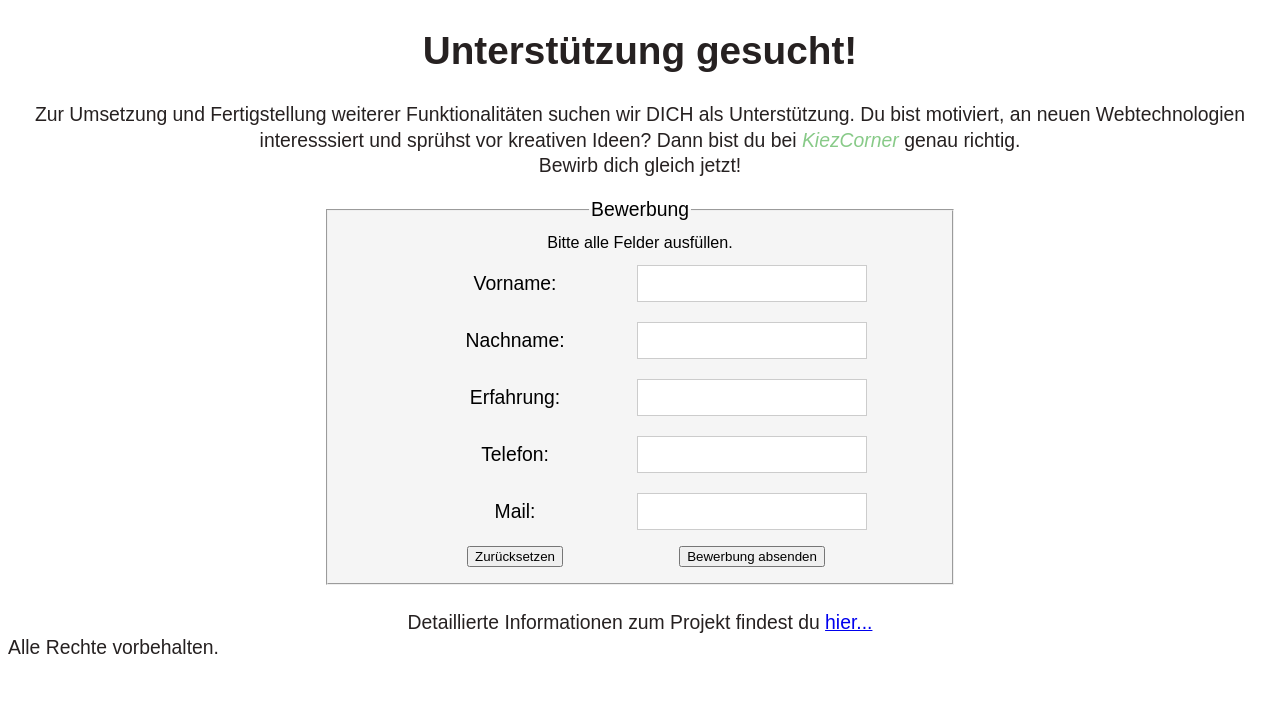
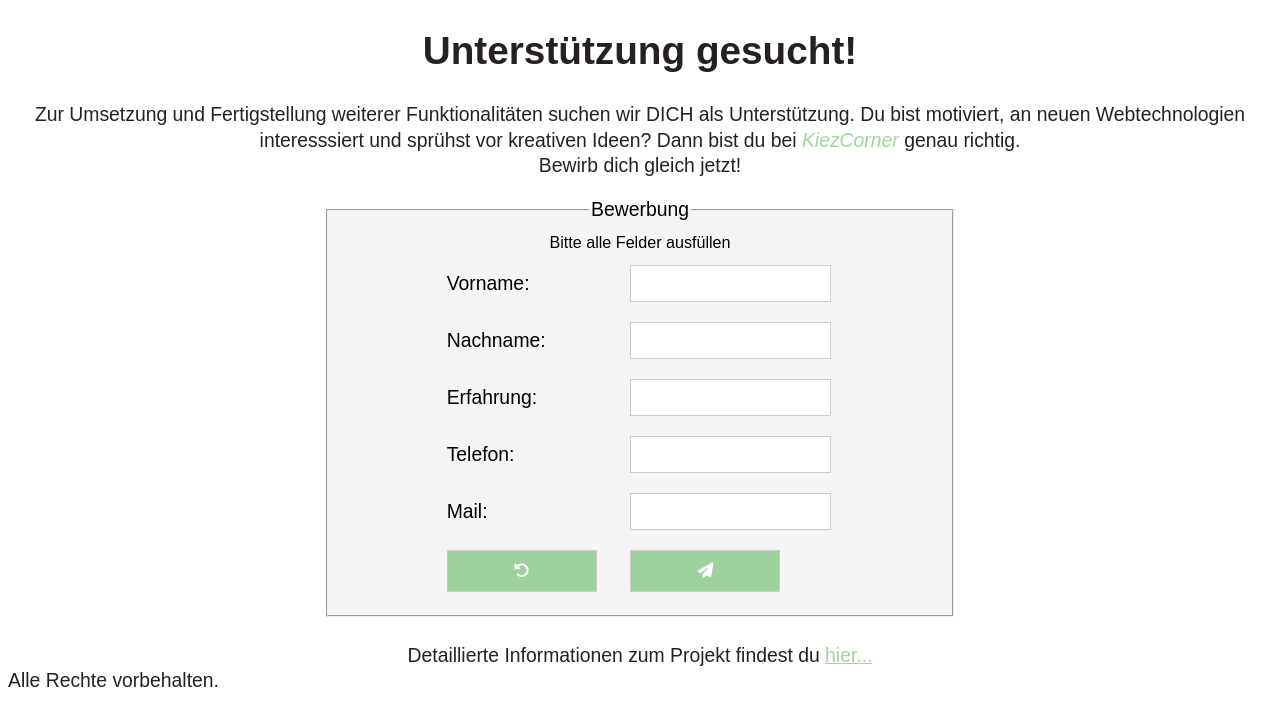
Before and after one commit to ke0135ko/Kiez-Corner, a PHP site: page /index.php?page=impressum in a window 1280 px wide. Shown: the part 61-787 px from the top of the page. Run offline with PHP 8.4, Linux system fonts and the light colour scheme; some libraries are stand-ins or nearby versions.

Commit message:
fixed button

```diff
--- a/css/screen.css
+++ b/css/screen.css
@@ -28,6 +28,10 @@ main, footer, header
 {
     width: 100%;
     margin: 0 auto;
+}
+a
+{
+    color: rgba(136, 202, 136, 0.8);
 }
 
 #article
@@ -192,6 +196,7 @@ a.button
 {
     width: 80%;
     margin-left: 17%;
+    text-align: left;
 }
 
 .form input[type=text], .form input[type=password], .form input[type=number],
@@ -249,3 +254,25 @@ a.button
     color:  black;
     background-color: whitesmoke;
 }
+
+.KiezButton_newAdv
+{
+    background-color: transparent;
+    color: rgba(136, 202, 136, 1);
+    font-family: sans-serif;
+    line-height: 1.3;
+    width: 150px;
+    margin: 8px 0;
+    border: 0;
+    font-size: 1em;
+    text-decoration: none;
+    position: fixed;
+    right: 15%;
+    padding-top: 15%;
+
+}
+
+.KiezButton_newAdv:hover
+{
+    color:  black;
+}
--- a/includes/pages/impressum/impressum.php
+++ b/includes/pages/impressum/impressum.php
@@ -3,7 +3,7 @@
     <article style="text-align: center">
         <p>Zur Umsetzung und Fertigstellung weiterer Funktionalitäten suchen wir DICH als Unterstützung.
            Du bist motiviert, an neuen Webtechnologien interesssiert und sprühst vor kreativen Ideen? Dann bist du bei
-           <em style="color: rgba(136, 202, 136, 1)">KiezCorner</em> genau richtig.<br>
+           <em style="color: rgba(136, 202, 136, 0.8)">KiezCorner</em> genau richtig.<br>
            Bewirb dich gleich jetzt!
         </p>
         <section>
@@ -11,7 +11,7 @@
                 <fieldset>
                     <legend>Bewerbung</legend>
                     <div>
-                        <small>Bitte alle Felder ausfüllen.</small>
+                        <small>Bitte alle Felder ausfüllen</small>
                         <table border="0">
                             <tbody>
                                 <tr>
@@ -35,8 +35,13 @@
                                     <td><input type="email" name="Mail" required /></td>
                                 </tr>
                                 <tr>
-                                    <td><input type="reset" name="reset" value="Zurücksetzen"/></td>
-                                    <td><input type="submit" name="sent" value="Bewerbung absenden"/></td>
+                                    <td><button type="reset" name="reset" class="KiezButton">
+                                            <i class="fa fa-undo"></i>
+                                        </button></td>
+                                        <td><button type="submit" name="sent" class="KiezButton">
+                                            <i class="fa fa-paper-plane"></i>
+                                        </button>
+                                    </td>
                                 </tr>
                             </tbody>
                         </table>
--- a/includes/pages/offers/offers.php
+++ b/includes/pages/offers/offers.php
@@ -1,6 +1,8 @@
 <div class="div">
 
-    <strong><a href="index.php?page=insertForm" class="button">Inserat aufgeben</a></strong>
+    <a href="index.php?page=insertForm" class="KiezButton_newAdv">
+       <i class="fa fa-plus"> Neues Inserat</i>
+    </a>
 
     <ul class="flex-container">
 
--- a/includes/pages/requests/requests.php
+++ b/includes/pages/requests/requests.php
@@ -1,6 +1,8 @@
 <div class="div">
 
-<strong><a href="index.php?page=insertForm" class="button">Inserat aufgeben</a></strong>
+    <a href="index.php?page=insertForm" class="KiezButton_newAdv">
+       <i class="fa fa-plus"> Neues Inserat</i>
+    </a>
 
 <ul class="flex-container">
 
--- a/includes/pages/search_result/search_result.php
+++ b/includes/pages/search_result/search_result.php
@@ -17,7 +17,10 @@
     //display result
     ?>
 
-    <strong><a href="index.php?page=insertForm" class="button">Inserat aufgeben</a></strong>
+    <a href="index.php?page=insertForm" class="KiezButton_newAdv">
+       <i class="fa fa-plus"> Neues Inserat</i>
+    </a>
+
     <ul class="flex-container">
         <?php
         $picType;
```
